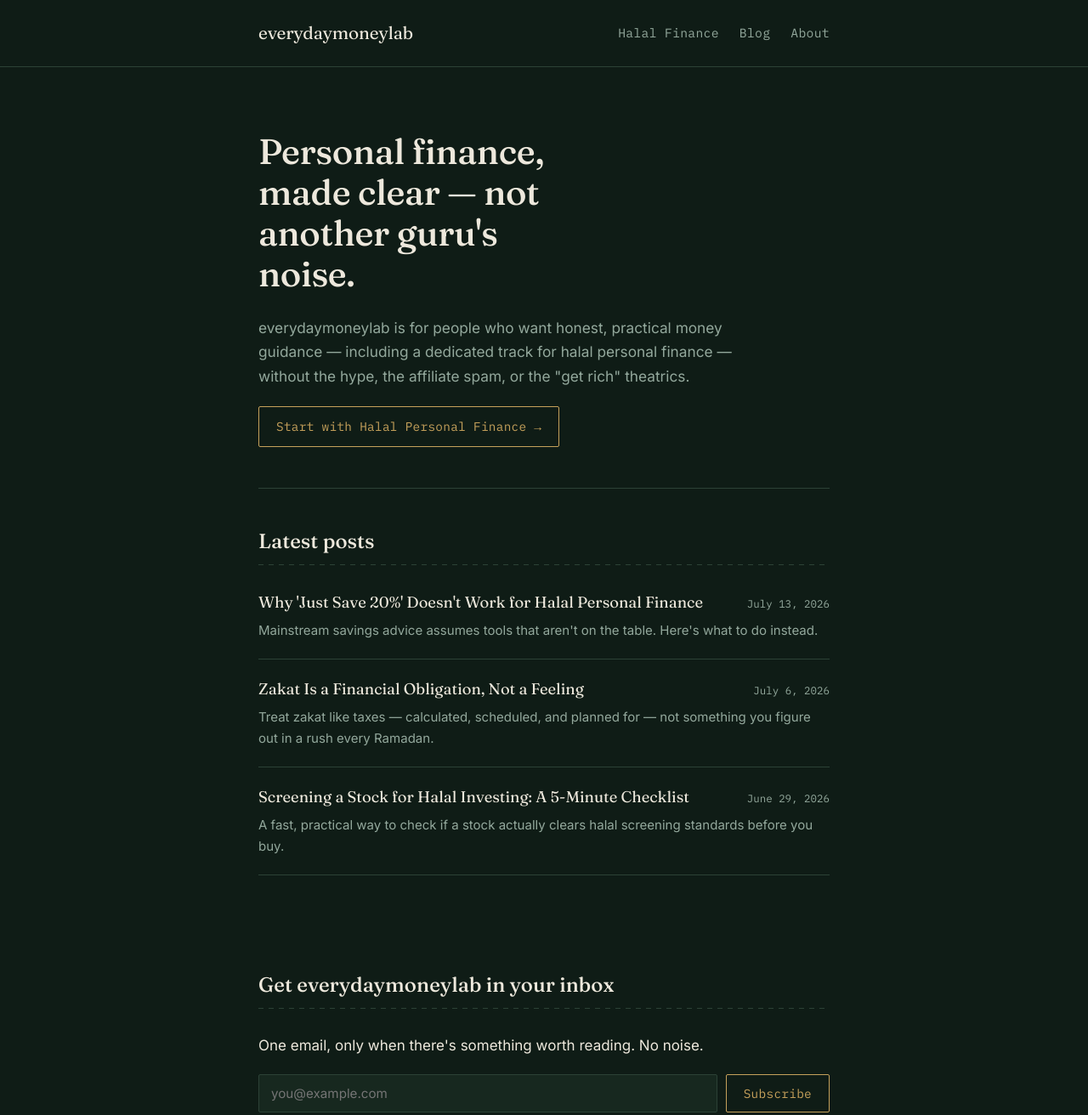
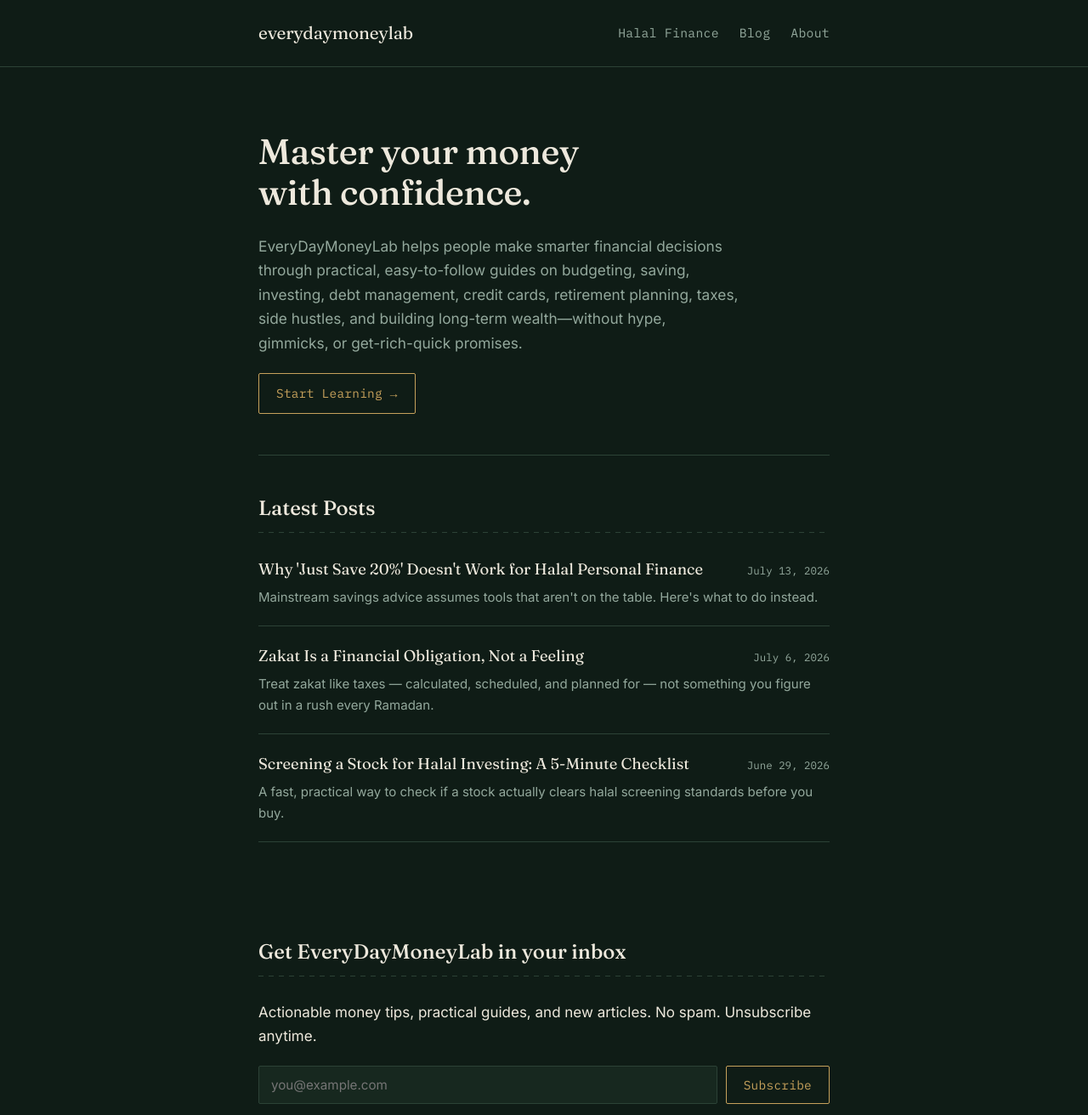
Before and after one commit to Hussainj977/moneyclarity, an Eleventy site: page moneyclarity-site (1)/src/index.njk in a window 1280 px wide. Shown: the top 1312 px of the page at 85% size. Built offline with nearby package versions, Linux system fonts and the light colour scheme; Eleventy itself is replaced by a stand-in of ours; files that its build step writes are made by us from their sources.

Commit message:
Update homepage for global audience

```diff
--- a/moneyclarity-site (1)/src/index.njk
+++ b/moneyclarity-site (1)/src/index.njk
@@ -2,14 +2,24 @@
 layout: base.njk
 title: Home
 ---
+
 <section class="hero">
-  <h1>Personal finance, made clear — not another guru's noise.</h1>
-  <p class="hero-sub">everydaymoneylab is for people who want honest, practical money guidance — including a dedicated track for halal personal finance — without the hype, the affiliate spam, or the "get rich" theatrics.</p>
-  <a class="btn" href="/halal-personal-finance/">Start with Halal Personal Finance →</a>
+  <h1>Master your money with confidence.</h1>
+
+  <p class="hero-sub">
+    EveryDayMoneyLab helps people make smarter financial decisions through
+    practical, easy-to-follow guides on budgeting, saving, investing,
+    debt management, credit cards, retirement planning, taxes,
+    side hustles, and building long-term wealth—without hype,
+    gimmicks, or get-rich-quick promises.
+  </p>
+
+  <a class="btn" href="/blog/">Start Learning →</a>
 </section>
 
 <section class="latest">
-  <h2>Latest posts</h2>
+  <h2>Latest Posts</h2>
+
   <ul class="post-list">
     {% for post in collections.posts %}
     <li>
@@ -17,19 +27,41 @@ title: Home
         <span class="post-list-title">{{ post.data.title }}</span>
         <span class="post-list-date">{{ post.data.date | readableDate }}</span>
       </a>
-      {% if post.data.description %}<p>{{ post.data.description }}</p>{% endif %}
+
+      {% if post.data.description %}
+      <p>{{ post.data.description }}</p>
+      {% endif %}
     </li>
     {% endfor %}
   </ul>
 </section>
 
 <section id="subscribe" class="subscribe">
-  <h2>Get everydaymoneylab in your inbox</h2>
-  <p>One email, only when there's something worth reading. No noise.</p>
+  <h2>Get EveryDayMoneyLab in your inbox</h2>
+
+  <p>
+    Actionable money tips, practical guides, and new articles.
+    No spam. Unsubscribe anytime.
+  </p>
+
   <form name="subscribe" method="POST" data-netlify="true" netlify-honeypot="bot-field">
     <input type="hidden" name="form-name" value="subscribe" />
-    <p class="hidden"><label>Don't fill this out: <input name="bot-field" /></label></p>
-    <input type="email" name="email" placeholder="you@example.com" required>
-    <button class="btn" type="submit">Subscribe</button>
+
+    <p class="hidden">
+      <label>Don't fill this out:
+        <input name="bot-field" />
+      </label>
+    </p>
+
+    <input
+      type="email"
+      name="email"
+      placeholder="you@example.com"
+      required
+    >
+
+    <button class="btn" type="submit">
+      Subscribe
+    </button>
   </form>
 </section>
```
